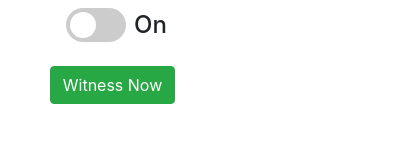
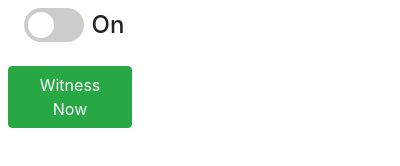
Before and after one commit to bof195/witness_chrome_extension, a browser extension: page chrome/popup.html in a window 400 px wide. Drawn offline with Linux system fonts and the light colour scheme.

Commit message:
Fix layout

```diff
--- a/chrome/assets/css/witness.css
+++ b/chrome/assets/css/witness.css
@@ -1,7 +1,7 @@
 /* Toggle switches taken from w3schools.com https://www.w3schools.com/howto/tryit.asp?filename=tryhow_css_switch */
 
 body{
-	width:225px;
+	width:140px;
 }
 
 .switch {
--- a/chrome/popup.html
+++ b/chrome/popup.html
@@ -16,8 +16,7 @@
 	</head>
 
 	<body>
-		<div class="container">
-			<div class="d-flex flex-row justify-content-center align-items-center">
+		<div class="d-flex flex-row no-gutters justify-content-center align-items-center">
 			<div class="flex-column p-2">
 				<label class="switch">
 					<input type="checkbox">
@@ -28,10 +27,9 @@
 				<h4>On</h4>
 			</div>
 		</div>
-			<div class="d-flex flex-row justify-content-center align-items-center">
+		<div class="d-flex flex-row no-gutters justify-content-center align-items-center">
 			<div class="flex-column p-2">
 				<button type="button" class="btn btn-success" id="witness">Witness Now</button>
-				</div>
 			</div>
 		</div>
 
```
Lines whose indentation alone changed are shown as unchanged.
